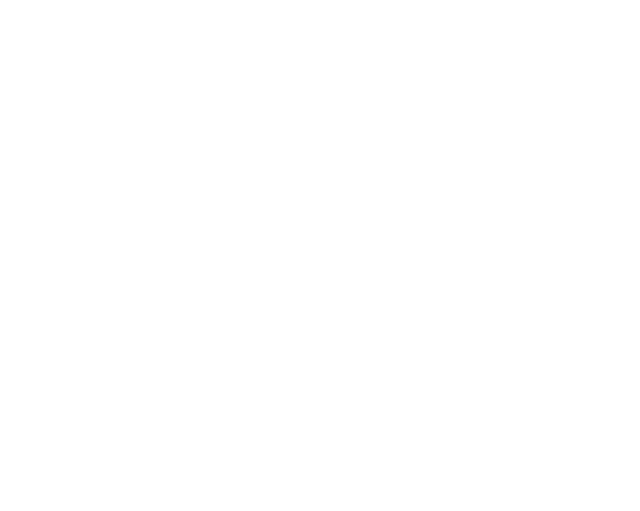
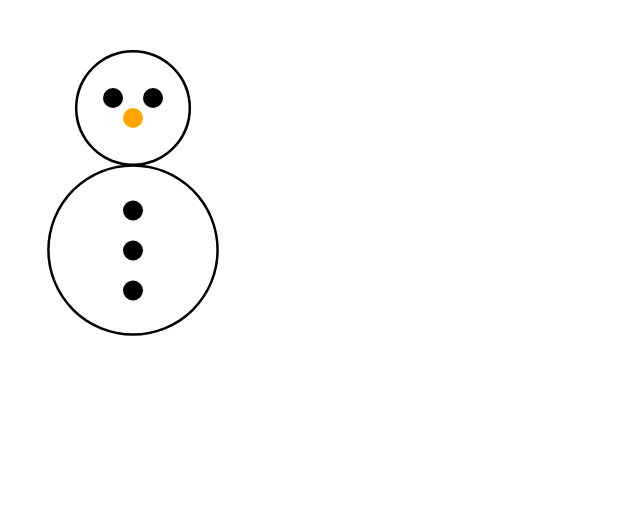
Before and after one commit to scohanim/canvas-snowman, a plain HTML site: page index.html in a window 1280 px wide. Shown: the whole page, without its empty margins (0-640 px from the left). Drawn offline with Linux system fonts and the light colour scheme.

Commit message:
Add javascript

```diff
--- a/assets/js/script.js
+++ b/assets/js/script.js
@@ -0,0 +1,125 @@
+const $canvas = document.querySelector('.game-area');
+const ctx = $canvas.getContext('2d');
+
+// draw the head
+function drawHead() {
+  const x = $canvas.width / 4;
+  const y = $canvas.height / 5;
+  const radius = $canvas.width / 9;
+  const sA = 0;
+  const eA = 2 * Math.PI;
+
+  ctx.beginPath();
+  ctx.arc(x, y, radius, sA, eA);
+  ctx.lineWidth = 5;
+  ctx.strokeStyle = 'black';
+  ctx.stroke();
+  ctx.fillStyle = 'white';
+  ctx.fill();
+}
+
+// draw the left eye
+function drawLeftEye() {
+  const x = $canvas.width / 4 - 20;
+  const y = $canvas.height / 5 - 10;
+  const radius = 10;
+  const sA = 0;
+  const eA = 2 * Math.PI;
+
+  ctx.beginPath();
+  ctx.arc(x, y, radius, sA, eA);
+  ctx.fillStyle = 'black';
+  ctx.fill();
+}
+
+// draw the right eye
+function drawRightEye() {
+  const x = $canvas.width / 4 + 20;
+  const y = $canvas.height / 5 - 10;
+  const radius = 10;
+  const sA = 0;
+  const eA = 2 * Math.PI;
+
+  ctx.beginPath();
+  ctx.arc(x, y, radius, sA, eA);
+  ctx.fillStyle = 'black';
+  ctx.fill();
+}
+// draw the nose
+function drawNose() {
+  const x = $canvas.width / 4;
+  const y = $canvas.height / 5 + 10;
+  const radius = 10;
+  const sA = 0;
+  const eA = 2 * Math.PI;
+
+  ctx.beginPath();
+  ctx.arc(x, y, radius, sA, eA);
+  ctx.fillStyle = 'orange';
+  ctx.fill();
+}
+
+// draw the body
+function drawBody() {
+  const x = $canvas.width / 4;
+  const y = $canvas.height / 5 + 142;
+  const radius = $canvas.width / 6;
+  const sA = 0;
+  const eA = 2 * Math.PI;
+
+  ctx.beginPath();
+  ctx.arc(x, y, radius, sA, eA);
+  ctx.strokeStyle = 'black';
+  ctx.stroke();
+  ctx.fillStyle = 'white';
+  ctx.fill();
+}
+// draw the top button
+function drawTopButton() {
+  const x = $canvas.width / 4;
+  const y = $canvas.height / 8 + 140;
+  const radius = 10;
+  const sA = 0;
+  const eA = 2 * Math.PI;
+
+  ctx.beginPath();
+  ctx.arc(x, y, radius, sA, eA);
+  ctx.fillStyle = 'black';
+  ctx.fill();
+}
+// draw the middle button
+function drawMiddleButton() {
+  const x = $canvas.width / 4;
+  const y = $canvas.height / 8 + 180;
+  const radius = 10;
+  const sA = 0;
+  const eA = 2 * Math.PI;
+
+  ctx.beginPath();
+  ctx.arc(x, y, radius, sA, eA);
+  ctx.fillStyle = 'black';
+  ctx.fill();
+}
+// draw the bottom button
+function drawBottomButton() {
+  const x = $canvas.width / 4;
+  const y = $canvas.height / 8 + 220;
+  const radius = 10;
+  const sA = 0;
+  const eA = 2 * Math.PI;
+
+  ctx.beginPath();
+  ctx.arc(x, y, radius, sA, eA);
+  ctx.fillStyle = 'black';
+  ctx.fill();
+}
+
+// draw in order of back to front
+drawHead();
+drawLeftEye();
+drawRightEye();
+drawNose();
+drawBody();
+drawTopButton();
+drawMiddleButton();
+drawBottomButton();
--- a/index.html
+++ b/index.html
@@ -7,6 +7,8 @@
 </head>
 <body>
 
+    <canvas width="500" height="500" class="game-area"></canvas>
+
     <script src="./assets/js/script.js"></script>
 </body>
 </html>
```
